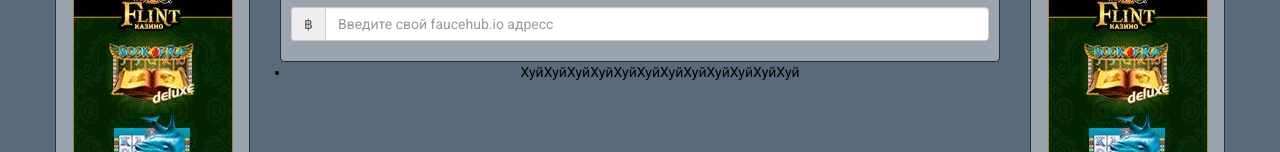
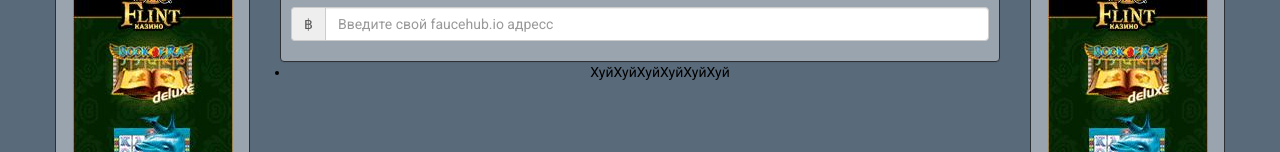
Before and after one commit to Privatik3/satoshi-progress.com, a website: page index.html in a window 1280 px wide. Shown: the part 881-1033 px from the top of the page. Drawn offline with nearby package versions, Linux system fonts and the light colour scheme; files that its build step writes are made by us from their sources.

Commit message:
убавил хуёв

```diff
--- a/index.html
+++ b/index.html
@@ -95,7 +95,7 @@
                 </div>
                 <div class="col-md-12">
                     <ul>
-                        <li>ХуйХуйХуйХуйХуйХуйХуйХуйХуйХуйХуйХуй</li>
+                        <li>ХуйХуйХуйХуйХуйХуй</li>
                     </ul>
                 </div>
             </div>
```
